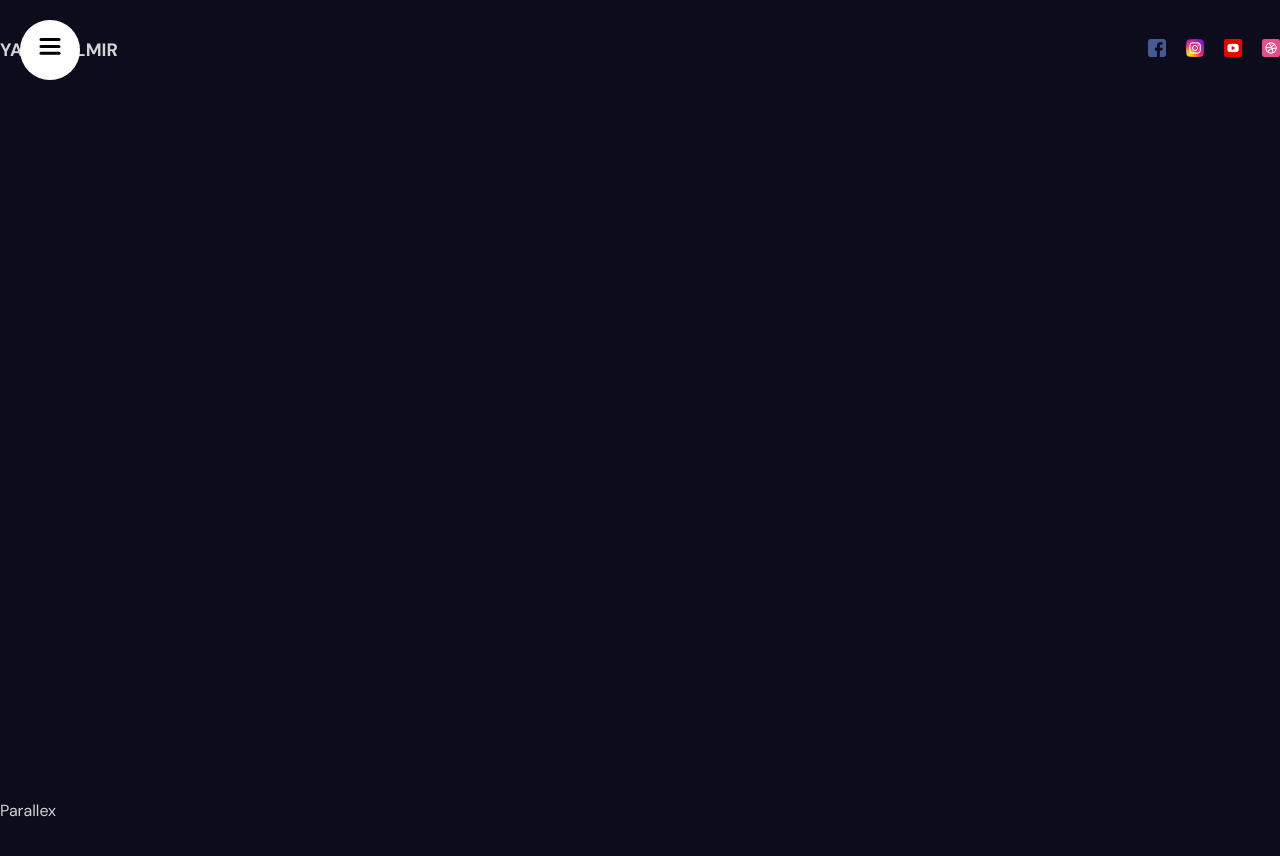
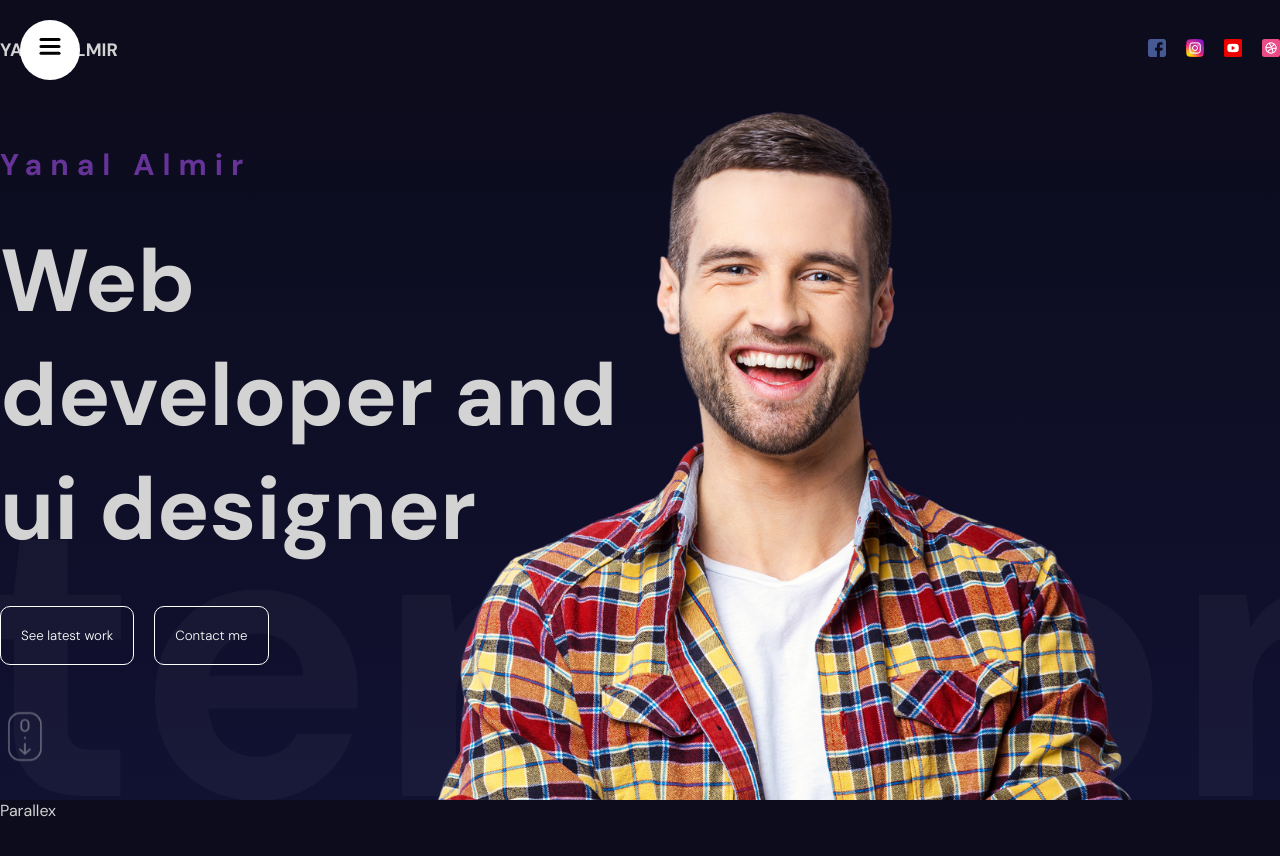
Before and after one commit to yanalalmer/template-portfolio-website, a React (Create React App) app: page / in a window 1280 px wide. Shown: the top 856 px of the page. Built offline with nearby package versions, Linux system fonts and the light colour scheme.

Commit message:
added hero component with animation

```diff
--- a/src/App.js
+++ b/src/App.js
@@ -1,11 +1,12 @@
 import './app.scss';
 // components
-import { Navbar } from './components';
+import { Navbar, Hero } from './components';
 function App() {
   return (
     <div>
       <section id='homepage'>
         <Navbar />
+        <Hero />
       </section>
       <section id='services'>Parallex</section>
       <section>Parallex</section>
--- /dev/null
+++ b/src/components/hero/Hero.jsx
@@ -0,0 +1,82 @@
+import React from 'react';
+import './hero.scss';
+import { motion } from 'framer-motion';
+const textVariants = {
+  initial: {
+    x: -500,
+    opacity: 0,
+  },
+  animate: {
+    x: 0,
+    opacity: 1,
+    transition: {
+      duration: 1,
+    },
+  },
+  scroll: {
+    opacity: 0,
+    y: 10,
+    transition: {
+      duration: 2,
+      repeat: Infinity,
+    },
+  },
+};
+const sliderVariants = {
+  initial: {
+    x: 0,
+  },
+  animate: {
+    x: '-220%',
+    transition: {
+      repeat: Infinity,
+      repeatType: 'mirror',
+      duration: 20,
+    },
+  },
+};
+
+const Hero = () => {
+  return (
+    <div className='hero'>
+      <div className='wrapper'>
+        <motion.div
+          className='textContainer'
+          variants={textVariants}
+          initial='initial'
+          animate='animate'
+        >
+          <motion.h2 variants={textVariants}>Yanal Almir</motion.h2>
+          <motion.h1 variants={textVariants}>
+            Web developer and ui designer
+          </motion.h1>
+          <motion.div variants={textVariants} className='buttons'>
+            <motion.button variants={textVariants}>
+              See latest work
+            </motion.button>
+            <motion.button variants={textVariants}>Contact me</motion.button>
+          </motion.div>
+          <motion.img
+            variants={textVariants}
+            animate='scroll'
+            src='/scroll.png'
+            alt='scroll'
+          />
+        </motion.div>
+      </div>
+      <motion.div
+        className='slidingTextContainer'
+        variants={sliderVariants}
+        initial='initial'
+        animate='animate'
+      >
+        Writer Content Creator Influencer
+      </motion.div>
+      <div className='imageContainer'>
+        <img src='/hero.png' alt='hero' />
+      </div>
+    </div>
+  );
+};
+
+export default Hero;
--- /dev/null
+++ b/src/components/hero/hero.scss
@@ -0,0 +1,62 @@
+.hero {
+  height: calc(100vh - 100px);
+  background: linear-gradient(180deg, #0c0c1d, #111132);
+  overflow: hidden;
+  position: relative;
+
+  .wrapper {
+    max-width: 1366px;
+    margin: auto;
+    height: 100%;
+
+    .textContainer {
+      width: 50%;
+      height: 100%;
+      display: flex;
+      flex-direction: column;
+      justify-content: center;
+      gap: 40px;
+
+      h2 {
+        font-size: 30px;
+        color: rebeccapurple;
+        letter-spacing: 8px;
+      }
+      h1 {
+        font-size: 88px;
+      }
+      .buttons {
+        button {
+          padding: 20px;
+          border: 1px solid white;
+          border-radius: 10px;
+          background-color: transparent;
+          color: white;
+          margin-right: 20px;
+          cursor: pointer;
+          font-weight: 300;
+        }
+      }
+
+      img {
+        width: 50px;
+      }
+    }
+  }
+
+  .imageContainer {
+    height: 100%;
+    position: absolute;
+    top: 0;
+    right: 0;
+  }
+  .slidingTextContainer {
+    position: absolute;
+    font-size: 50vh;
+    bottom: -120px;
+    white-space: nowrap;
+    color: #ffffff09;
+    width: 50%;
+    font-weight: bold;
+  }
+}
--- a/src/components/index.js
+++ b/src/components/index.js
@@ -1,2 +1,3 @@
 export { default as Navbar } from './navbar/Navbar';
 export { default as Sidebar } from './sidebar/Sidebar';
+export { default as Hero } from './hero/Hero';
```
